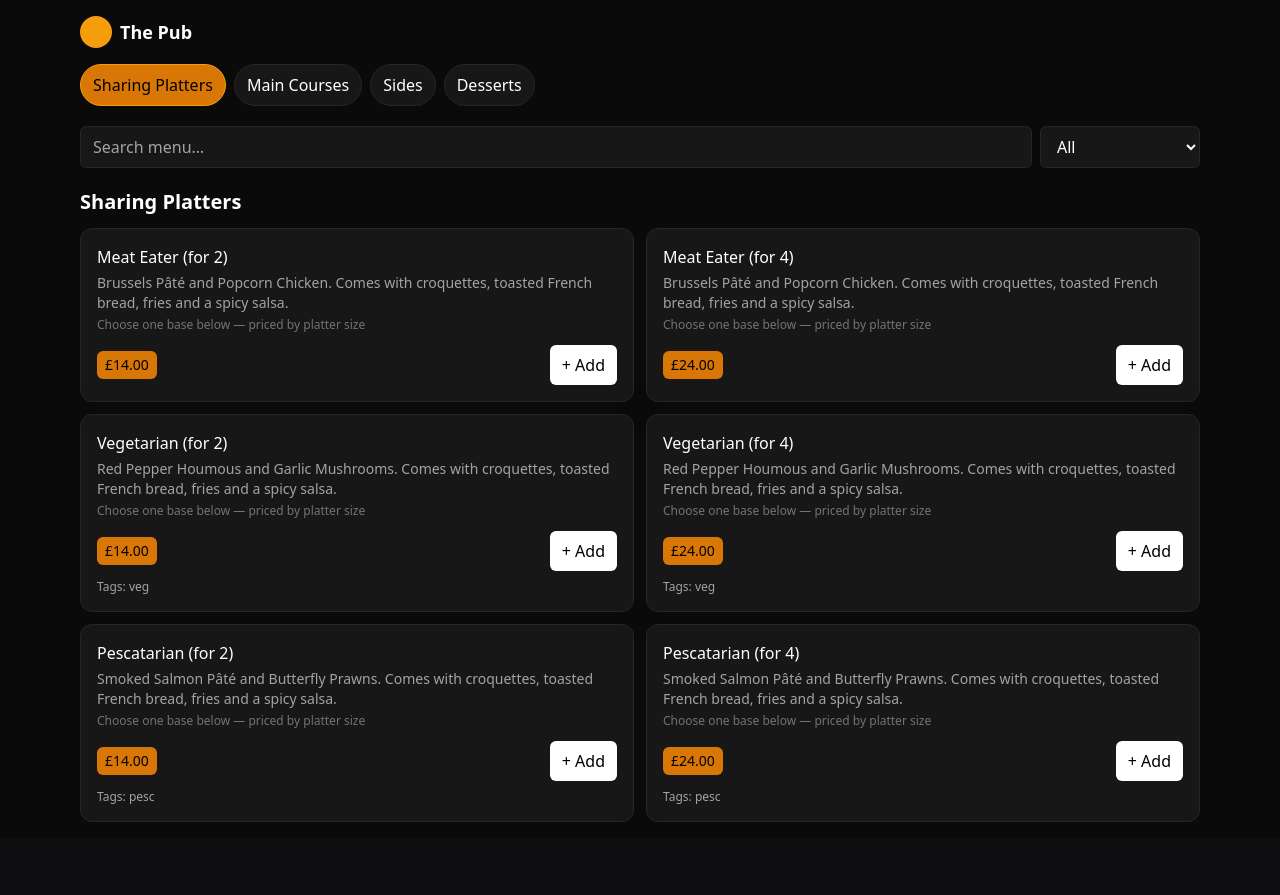
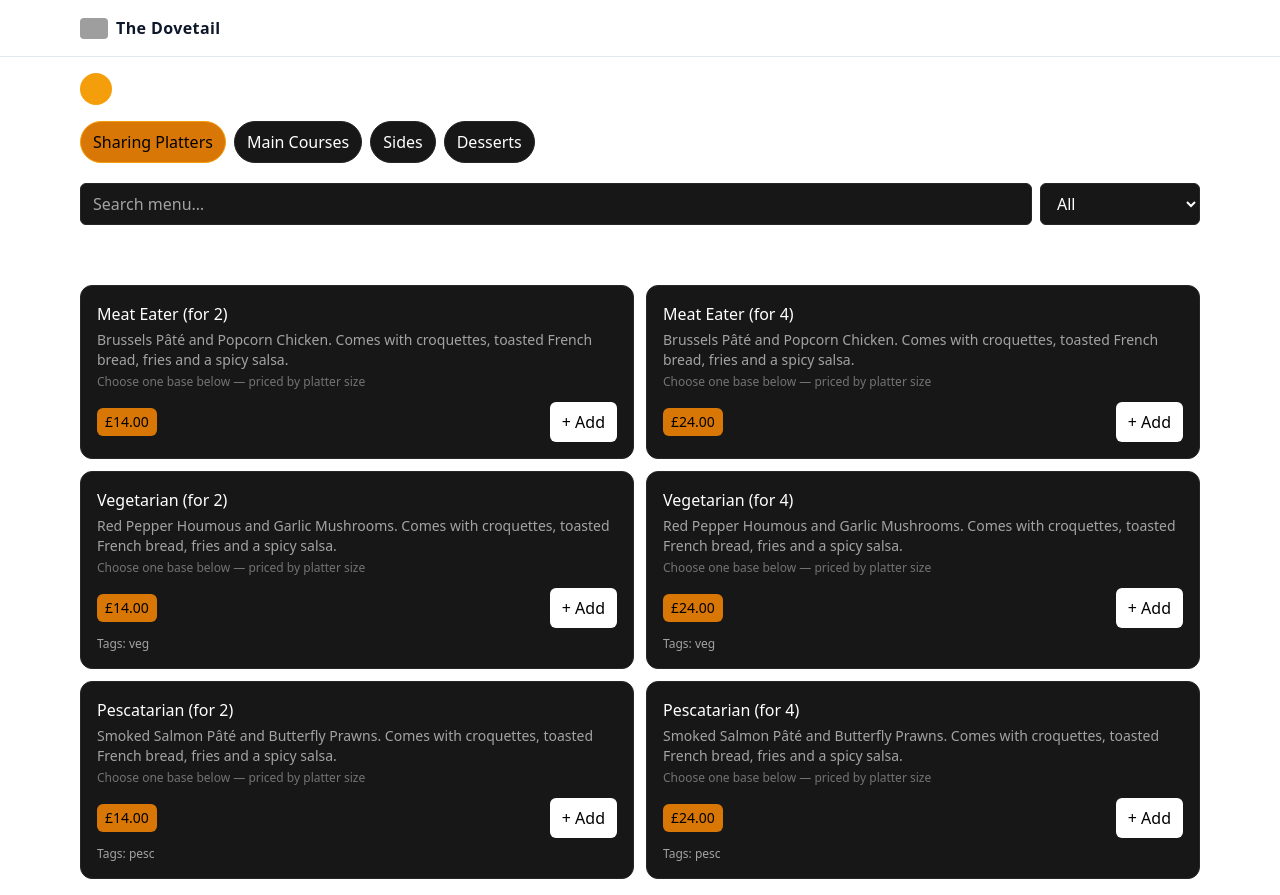
Before and after one commit to hopbruce/pub-food-ordering, a Next.js app: page / in a window 1280 px wide. Before the commit the page ends 838 px from the top, so only its background shows below. Built offline with nearby package versions, Linux system fonts and the light colour scheme; grey boxes are pictures that could not be loaded.

Commit message:
Update layout.tsx

```diff
--- a/app/layout.tsx
+++ b/app/layout.tsx
@@ -1,12 +1,15 @@
 import type { Metadata } from "next";
 import "./globals.css";
 import Providers from "./providers";
-import NextDynamic from "next/dynamic"; // ⬅️ renamed
+import NextDynamic from "next/dynamic";
+import Brand from "@/components/Brand";
 
-const StickyBar = NextDynamic(() => import("@/components/cart/StickyBar"), { ssr: false });
+const StickyBar = NextDynamic(() => import("@/components/cart/StickyBar"), {
+  ssr: false,
+});
 
 export const metadata: Metadata = {
-  title: "The Pub",
+  title: "The Dovetail",
   description: "Pub food ordering",
 };
 
@@ -16,8 +19,10 @@
 export default function RootLayout({ children }: { children: React.ReactNode }) {
   return (
     <html lang="en">
-      <body className="bg-neutral-950 text-white min-h-screen">
+      {/* Light theme base */}
+      <body className="bg-white text-slate-900 min-h-screen">
         <Providers>
+          <Brand />
           {children}
           <StickyBar />
         </Providers>
```
